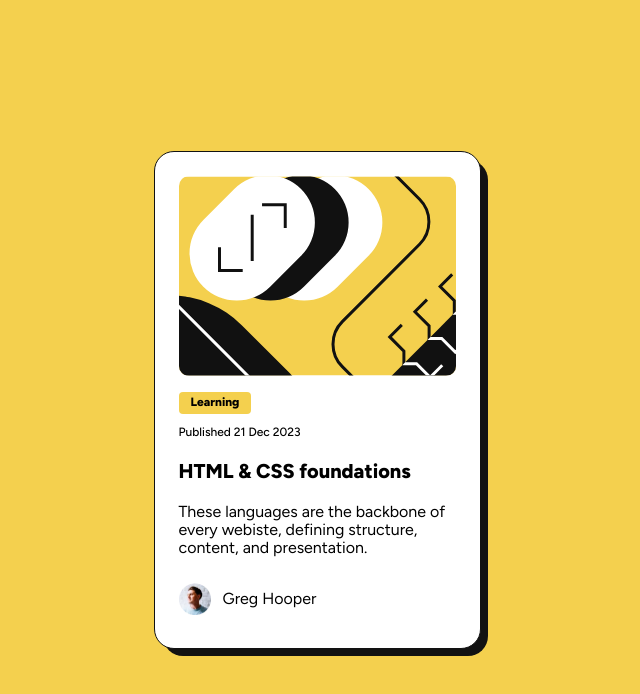
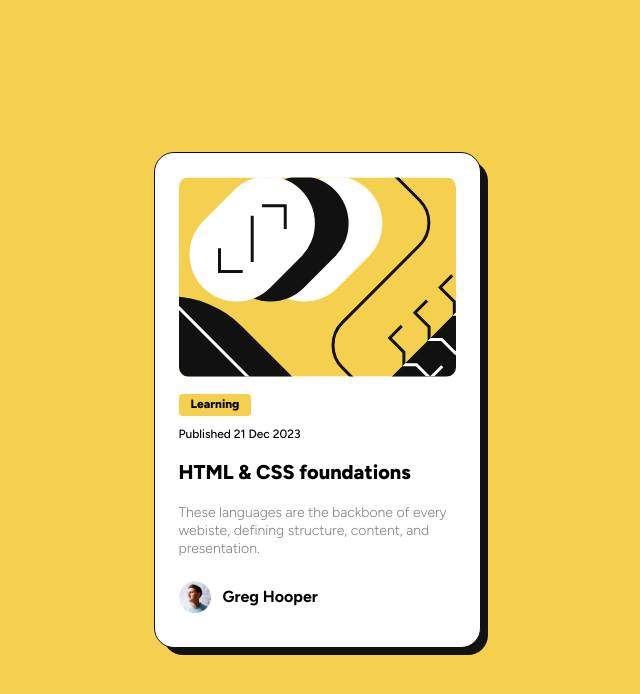
Before and after one commit to tdimnet/Blog-preview-card, a website built with Vite: page index.html in a window 1280 px wide. Shown: the whole page, without its empty margins (323-963 px from the left). Built offline with nearby package versions, Linux system fonts and the light colour scheme.

Commit message:
Cleaning code

```diff
--- a/css/main.css
+++ b/css/main.css
@@ -70,6 +70,13 @@ main::after {
   font-weight: 800;
 }
 
+.description {
+  color: var(--grey);
+  font-size: 14px;
+  font-weight: 300;
+  line-height: 18px;
+}
+
 .author-wrapper {
   display: flex;
   align-items: center;
@@ -80,3 +87,7 @@ main::after {
   width: 32px;
   margin-right: 12px;
 }
+
+.author {
+  font-weight: 700;
+}
```
